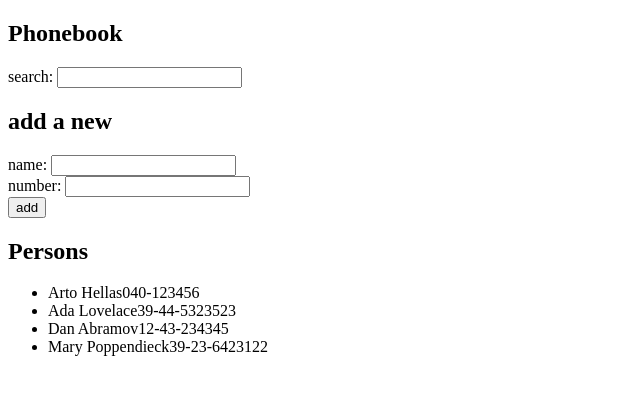
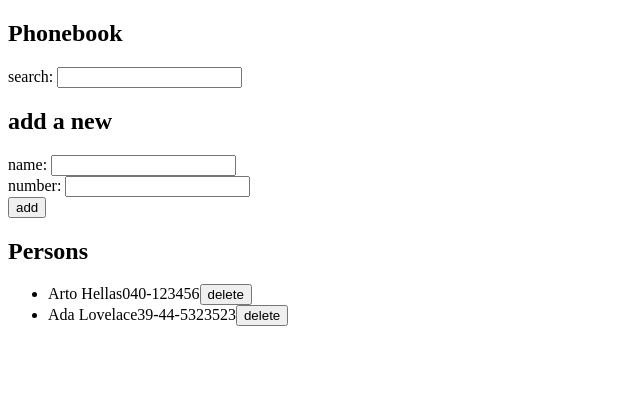
Before and after one commit to samad-nkarimi/samad-nkarimi.github.io, a React (Create React App) app in the folder part1/: page / in a window 1280 px wide. Shown: the top 394 px of the page, without its empty margins (0-640 px from the left). Built offline with nearby package versions, Linux system fonts and the light colour scheme; data requests are answered from the project's data file.

Commit message:
part2.d ex2.14-2.17

```diff
--- a/part1/db.json
+++ b/part1/db.json
@@ -1,5 +1,5 @@
 {
-  "persons":[
+  "persons": [
     {
       "name": "Arto Hellas",
       "number": "040-123456",
@@ -9,16 +9,6 @@
       "name": "Ada Lovelace",
       "number": "39-44-5323523",
       "id": 2
-    },
-    {
-      "name": "Dan Abramov",
-      "number": "12-43-234345",
-      "id": 3
-    },
-    {
-      "name": "Mary Poppendieck",
-      "number": "39-23-6423122",
-      "id": 4
     }
   ]
 }
--- a/part1/src/App.js
+++ b/part1/src/App.js
@@ -1,11 +1,12 @@
 import { useState, useEffect } from "react";
-import axios from "axios";
+import personsService from "./services/persons";
 
-const Person = ({ person }) => {
+const Person = ({ person, deleteHandler }) => {
   return (
     <li>
       {person.name}
       {person.number}
+      <button onClick={deleteHandler}>delete</button>
     </li>
   );
 };
@@ -49,9 +50,9 @@ const App = () => {
 
   const getData = () => {
     console.log("effect");
-    axios.get("http://localhost:3002/persons").then((response) => {
+    personsService.getAll().then((data) => {
       console.log("response");
-      setPersons(response.data);
+      setPersons(data);
     });
   };
   useEffect(getData, []);
@@ -73,14 +74,25 @@ const App = () => {
     console.log(event.target.value);
     setSearchValue(event.target.value);
   };
+  const deleteHandler = (id) => {
+    const isOk = window.confirm(`delete pesron with id ${id}?`);
+    if (!isOk) return;
+    personsService.deletePerson(id).then((data) => {
+      console.log(data);
+      setPersons(persons.filter((p) => p.id !== id));
+    });
+  };
 
   const saveNewName = () => {
+    const newPerson = { name: newName, number: newNumber };
     if (persons.find((p) => p.name === newName)) {
       alert("name already exists");
     } else {
-      setPersons(persons.concat({ name: newName, number: newNumber }));
-      setNewName("");
-      setNewNumber("");
+      personsService.create({ newPerson }).then((data) => {
+        setPersons(persons.concat(data));
+        setNewName("");
+        setNewNumber("");
+      });
     }
   };
 
@@ -99,7 +111,11 @@ const App = () => {
       <h2>Persons</h2>
       <ul>
         {personsToShow.map((person) => (
-          <Person key={person.name} person={person} />
+          <Person
+            key={person.name}
+            person={person}
+            deleteHandler={() => deleteHandler(person.id)}
+          />
         ))}
       </ul>
     </div>
--- /dev/null
+++ b/part1/src/services/persons.js
@@ -0,0 +1,19 @@
+import axios from "axios";
+
+const url = `http://localhost:3002/persons`;
+
+const create = ({ newPerson }) => {
+  const request = axios.post(url, newPerson);
+  return request.then((res) => res.data);
+};
+
+const getAll = () => {
+  const request = axios.get(url);
+  return request.then((res) => res.data);
+};
+
+const deletePerson = (id) => {
+  const request = axios.delete(url + `/${id}`);
+  return request.then((res) => res.data);
+};
+export default { create, getAll, deletePerson };
```
